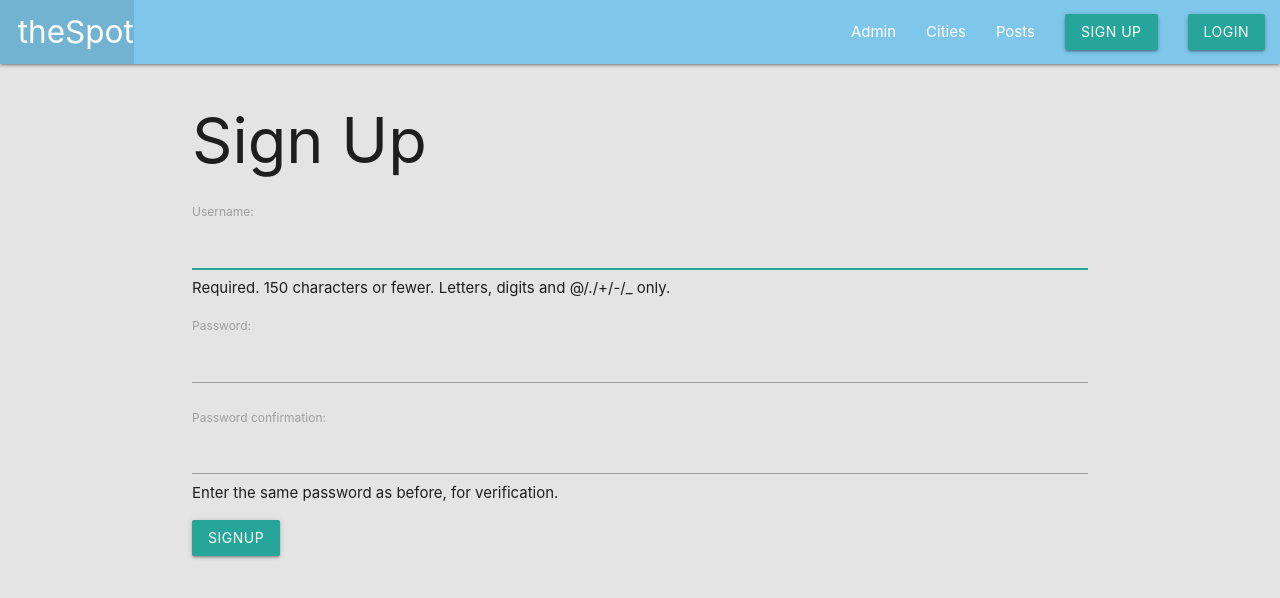
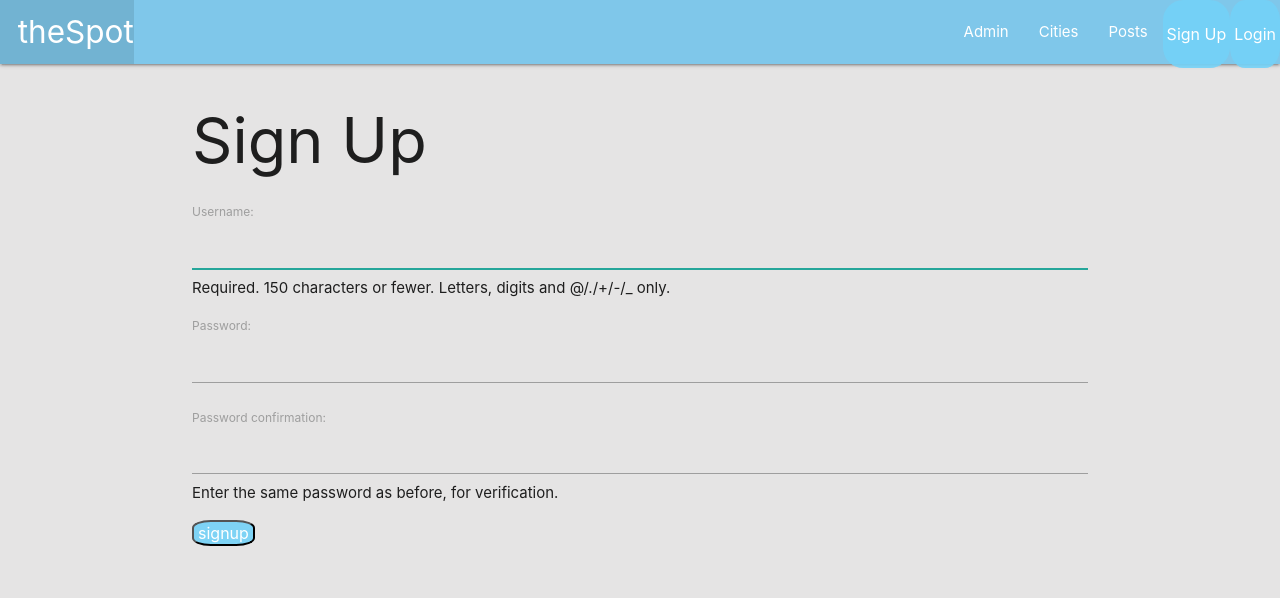
Before and after one commit to melisalarson/theSpot, a Django app: page /accounts/signup in a window 1280 px wide. Shown: the top 598 px of the page. Run offline with Django 3.2, Linux system fonts and the light colour scheme; data that the repository does not hold is empty.

Commit message:
changes btn class to btn2

```diff
--- a/main_app/templates/base.html
+++ b/main_app/templates/base.html
@@ -37,8 +37,8 @@
             <li><a href="{% url 'profile' %}">Profile</a></li>
             <li><a href="{% url 'logout' %}">Log Out</a></li>
           {% else %}
-            <li><a class="waves-effect waves-light btn modal-trigger" href="#modal-signup" class="modal modal-open">Sign Up</a></li>
-            <li><a class="waves-effect waves-light btn modal-trigger" href="#modal-login" class="modal modal-open">Login</a></li>
+            <li><a class="waves-effect waves-light btn2 modal-trigger" href="#modal-signup" class="modal modal-open">Sign Up</a></li>
+            <li><a class="waves-effect waves-light btn2 modal-trigger" href="#modal-login" class="modal modal-open">Login</a></li>
           {% endif %}
         </ul>
       </div>
@@ -58,7 +58,7 @@
         <form method="post" action="{% url 'signup' %}">
           {% csrf_token %}
           {{ signup_form.as_p }}
-          <input type="submit" class="btn" value="signup">
+          <input type="submit" class="btn2" value="signup">
         </form>
 
       </div>
@@ -77,8 +77,8 @@
       <form method="post" action="{% url 'login' %}">
         {% csrf_token %}
         {{ form.as_p }}
-        <input type="submit" class="btn" value="login">
-        <input type="hidden" name="next" value="{{ next }}">
+        <input type="submit" class="btn2" value="login">
+        <input type="hidden" class="btn2" name="next" value="{{ next }}">
       </form>
 
       </div>
--- a/main_app/templates/city_index.html
+++ b/main_app/templates/city_index.html
@@ -13,7 +13,7 @@
     <form method="POST" action="{% url 'city_index' city.id %}">
       {% csrf_token %}
       {{ post_form.as_p }}
-      <input type="submit" class="btn" value="Add Post">
+      <input type="submit" class="btn2" value="Add Post">
     </form>
 
   </div>
--- a/main_app/templates/edit_post.html
+++ b/main_app/templates/edit_post.html
@@ -7,7 +7,7 @@
   {% csrf_token %}
   {{ edit_form.as_p }}
   <br>
-  <input type="submit" class="btn" value="Confirm Edit">
+  <input type="submit" class="btn2" value="Confirm Edit">
 </form>
 
 {% endblock %}
--- a/main_app/templates/edit_profile.html
+++ b/main_app/templates/edit_profile.html
@@ -15,7 +15,7 @@
       {{ profile_form.as_p }}
       <br><br>
 
-      <button class="btn" type="submit" name="update">Update</button>
+      <button class="btn2" type="submit" name="update">Update</button>
     </form>
 
   </div>
--- a/main_app/templates/new_post.html
+++ b/main_app/templates/new_post.html
@@ -6,7 +6,7 @@
 <form method="post" >
   {% csrf_token %}
   {{ post_form.as_p }}
-  <input type="submit" class="btn" value="Add Post">
+  <input type="submit" class="btn2" value="Add Post">
 </form>
 
   <!-- jquery/metrialize cript for modals -->
--- a/main_app/templates/posts.html
+++ b/main_app/templates/posts.html
@@ -4,7 +4,7 @@
 <h1>all posts page</h1>
 <hr />
 
-<a href="{% url 'new_post' %}"><button class="btn">Add Post</button></a>
+<a href="{% url 'new_post' %}"><button class="btn2">Add Post</button></a>
 
 {% for post in posts %}
 <div class="card">
@@ -21,11 +21,11 @@
     <p>{{ post.profile }}</p>
 
     <a href="{% url 'edit_post' post.id %}">
-      <button class="btn" type="submit" name="edit">Edit Post</button>
+      <button class="btn2" type="submit" name="edit">Edit Post</button>
     </a>
     <br><br>
     <a href="{% url 'delete_post' post.id %}">
-      <button class="btn" type="submit" name="delete">Delete Post</button>
+      <button class="btn2" type="submit" name="delete">Delete Post</button>
     </a>
 
   </div>
--- a/main_app/templates/profile.html
+++ b/main_app/templates/profile.html
@@ -8,7 +8,7 @@
 
 <div class="card">
   <div class="card-content">
-    <a href="{% url 'edit_profile' %}"><button class= "btn">Update Details</button></a>
+    <a href="{% url 'edit_profile' %}"><button class= "btn2">Update Details</button></a>
     <br>
     <br>
     <p>Name: {{ profile.profile_name }}</p>
--- a/main_app/templates/registration/login.html
+++ b/main_app/templates/registration/login.html
@@ -6,7 +6,7 @@
 <form method="post" action="{% url 'login' %}">
   {% csrf_token %}
   {{ form.as_p }}
-  <input type="submit" class="btn" value="login">
+  <input type="submit" class="btn2" value="login">
   <input type="hidden" name="next" value="{{ next }}">
 </form>
 
--- a/main_app/templates/registration/signup.html
+++ b/main_app/templates/registration/signup.html
@@ -10,7 +10,7 @@
 <form method="post" action="{% url 'signup' %}">
   {% csrf_token %}
   {{ form.as_p }}
-  <input type="submit" class="btn" value="signup">
+  <input type="submit" class="btn2" value="signup">
 </form>
 
 {% endblock %}
--- a/main_app/templates/update_profile.html
+++ b/main_app/templates/update_profile.html
@@ -16,7 +16,7 @@
       {{ city.name }}
       {{ user.user_date }}
       <br>
-      <button class ="btn" type="submit" name="update">Update Profile</button>
+      <button class ="btn2" type="submit" name="update">Update Profile</button>
     </form>
 
   </div>
```
